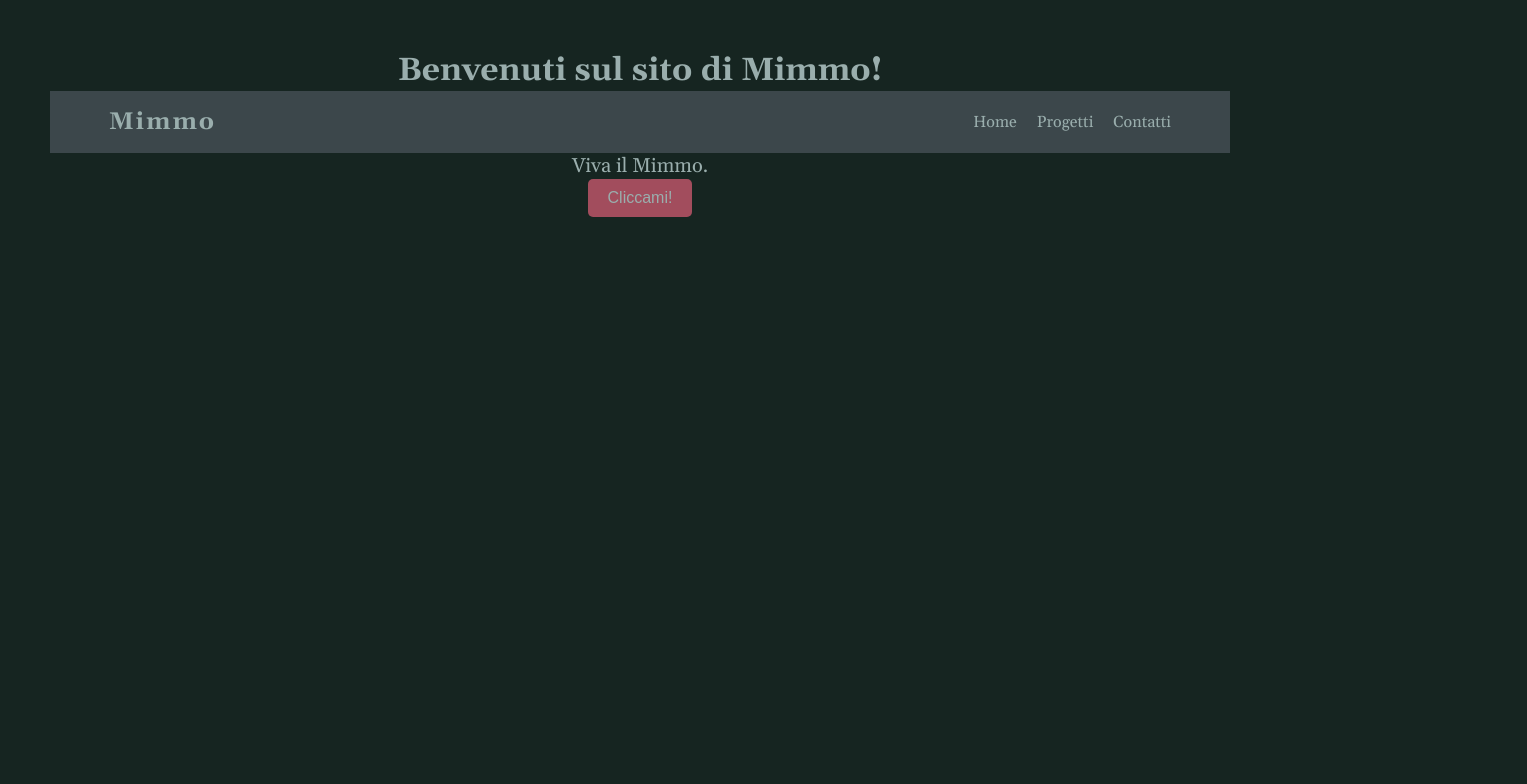
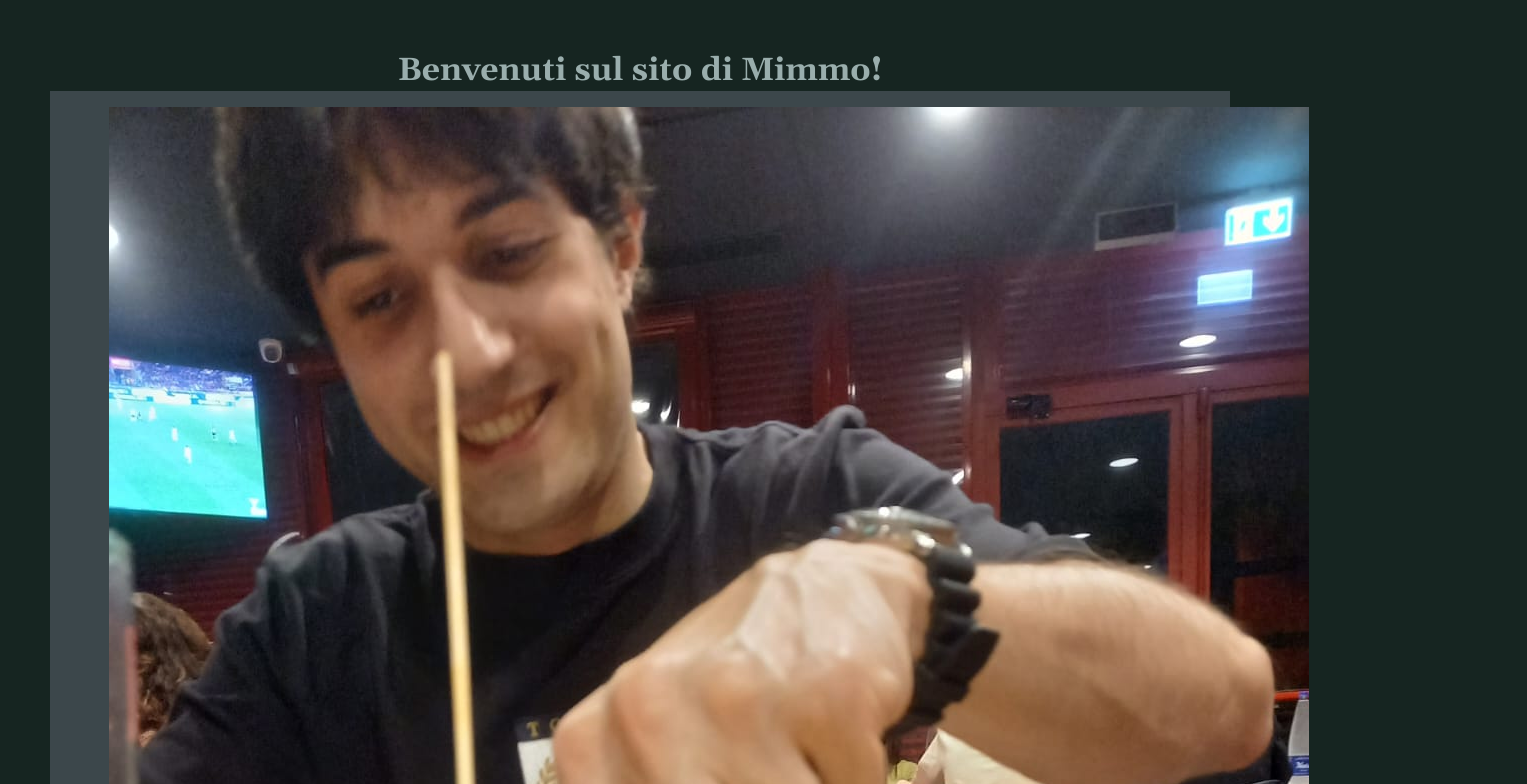
Before and after one commit to domenicoinversi/Mimmo, a plain HTML site: page index.html in a window 1280 px wide. Shown: the top 784 px of the page, 1527 px wide, since content can reach past the window. Drawn offline with nearby package versions, Linux system fonts and the light colour scheme.

Commit message:
Aggiunto logo

```diff
--- a/index.html
+++ b/index.html
@@ -15,7 +15,9 @@
         <h1>Benvenuti sul sito di Mimmo!</h1>
     </header>
     <nav class="navbar">
-    <div class="logo">Mimmo</div>
+    <div class="logo">
+        <img src="logo-mimmo.jpeg" alt="Logo di Mimmo" class="nav-icon">
+    </div>
     <ul class="nav-links">
         <li><a href="#">Home</a></li>
         <li><a href="#">Progetti</a></li>
```
Also changed, not shown: logo-mimmo.jpeg (added).
